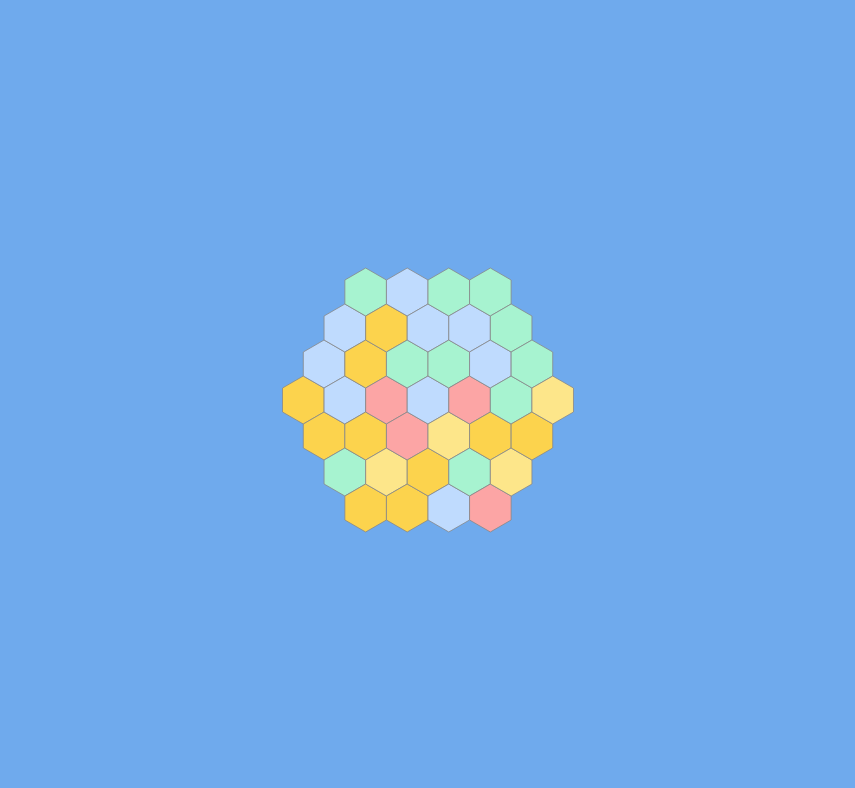
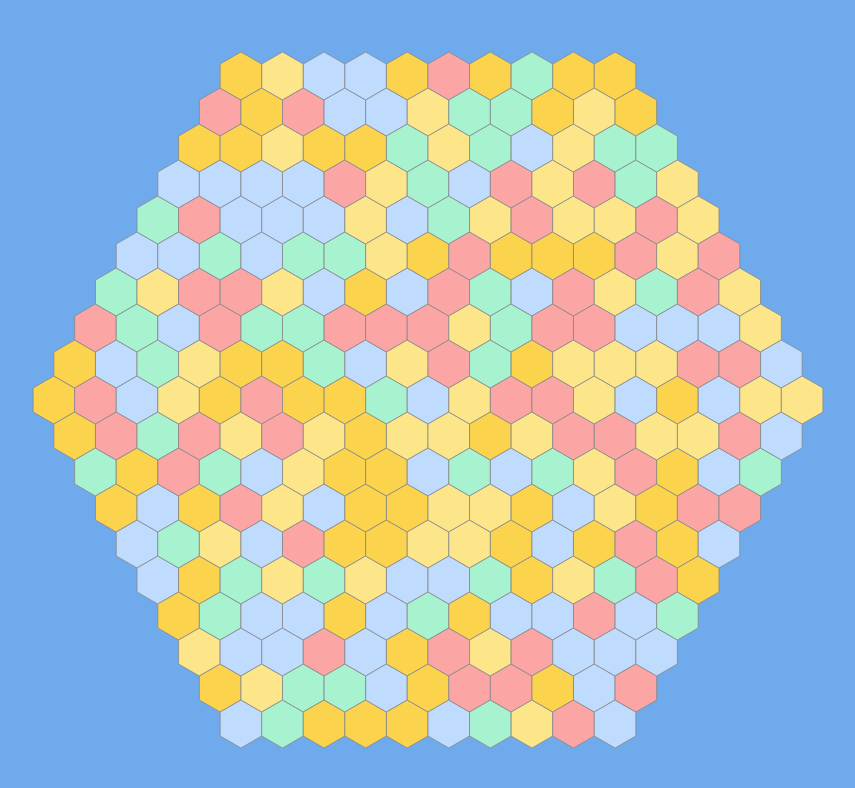
Before and after one commit to LuccianoB/cozy-colony, a React (Vite) app: page / in a window 1280 px wide. Shown: the top 788 px of the page, without its empty margins (212-1067 px from the left). Built offline with nearby package versions, Linux system fonts and the light colour scheme.

Commit message:
updated svg width to length of page

```diff
--- a/src/components/HexGrid.jsx
+++ b/src/components/HexGrid.jsx
@@ -7,7 +7,7 @@ const HEX_WIDTH = HEX_SIZE * Math.sqrt(3);
 const HEX_HEIGHT = HEX_SIZE * 2;
 const VIEWBOX_WIDTH = 1000;
 const VIEWBOX_HEIGHT = 1000;
-const HEX_RADIUS = 3;
+const HEX_RADIUS = 9;
 
 export default function HexGrid() {
   const [hoveredTileID, setHoveredTileID] = useState(null);
@@ -48,7 +48,7 @@ export default function HexGrid() {
   return (
     <svg
       viewBox={`0 0 ${VIEWBOX_WIDTH} ${VIEWBOX_HEIGHT}`}
-      width="800"
+      width="100%"
       height="800"
       style={{ display: 'block', cursor: isDragging ? 'grabbing' : 'grab' }}
       preserveAspectRatio="xMidYMid meet"
```
